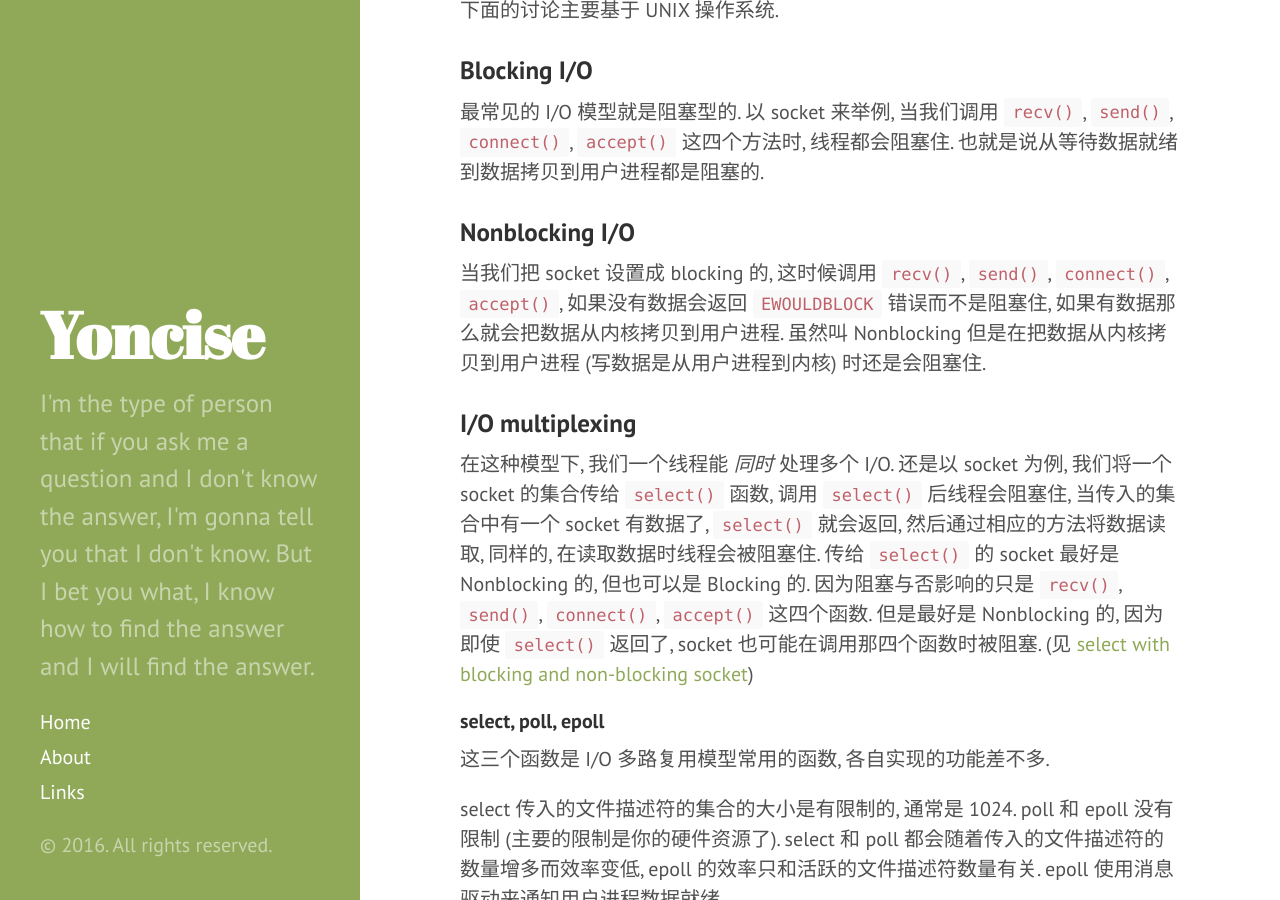
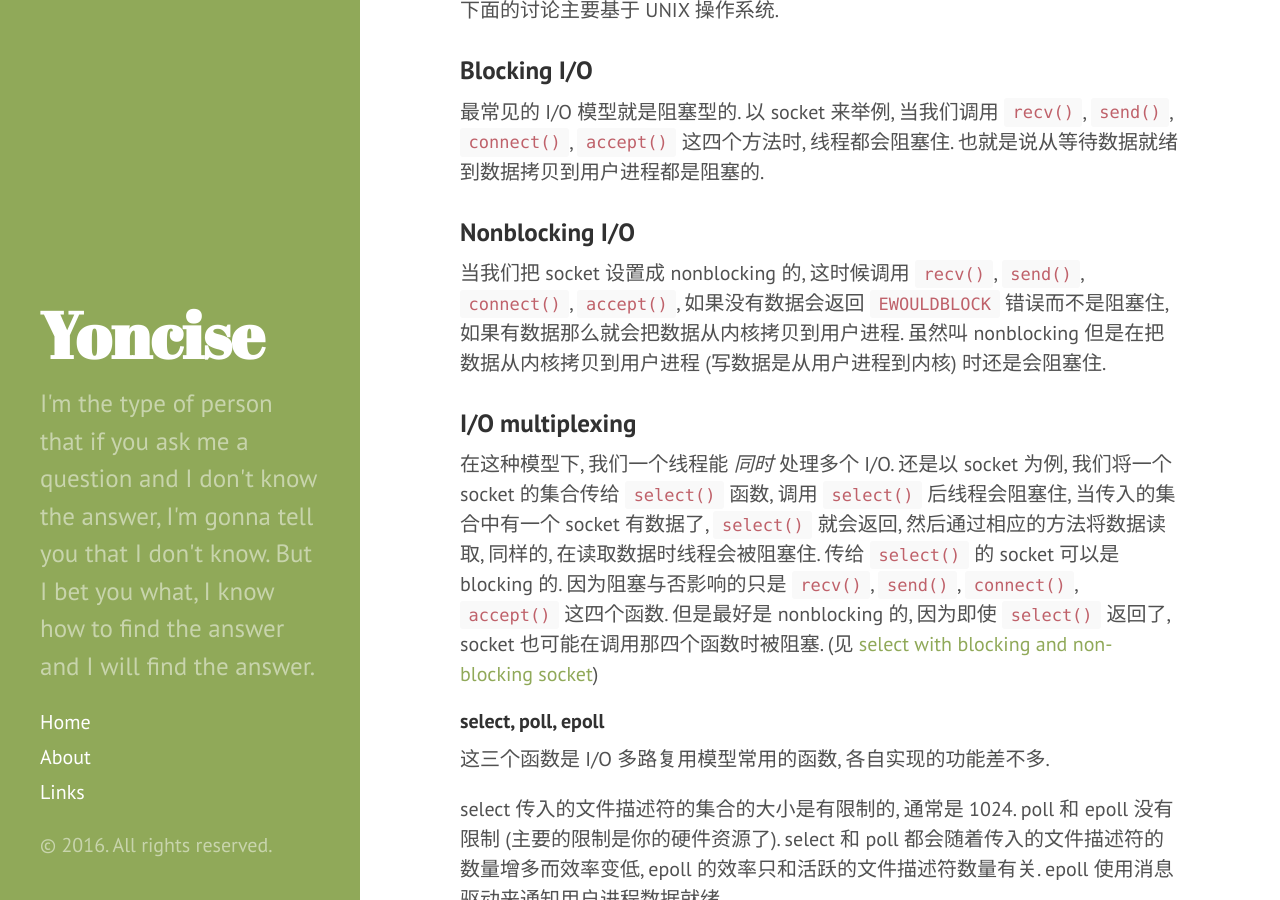
Before and after one commit to yoncise/yoncise.github.io, a Jekyll site: the page built from _posts/2016-11-02-I:O-模型.md, in a window 1280 px wide and 900 px high, scrolled down 791 px. Built offline with Jekyll 4.4.1, drawn with Linux system fonts in a browser that asks for light colours; some of the changed text lies outside the part shown.

Commit message:
lowercase blocking/nonblocking

```diff
--- a/_posts/2016-11-02-I:O-模型.md
+++ b/_posts/2016-11-02-I:O-模型.md
@@ -33,17 +33,17 @@ I/O 模型是 *操作系统* 抽象出来的概念, 方便操作系统统一的
 
 ### Nonblocking I/O
 
-当我们把 socket 设置成 blocking 的, 这时候调用 `recv()`, `send()`, `connect()`, `accept()`, 如果没有数据会返回 `EWOULDBLOCK`
+当我们把 socket 设置成 nonblocking 的, 这时候调用 `recv()`, `send()`, `connect()`, `accept()`, 如果没有数据会返回 `EWOULDBLOCK`
 错误而不是阻塞住, 如果有数据那么就会把数据从内核拷贝到用户进程.
-虽然叫 Nonblocking 但是在把数据从内核拷贝到用户进程 (写数据是从用户进程到内核) 时还是会阻塞住.
+虽然叫 nonblocking 但是在把数据从内核拷贝到用户进程 (写数据是从用户进程到内核) 时还是会阻塞住.
 
 ### I/O multiplexing
 
 在这种模型下, 我们一个线程能 *同时* 处理多个 I/O. 还是以 socket 为例,
 我们将一个 socket 的集合传给 `select()` 函数, 调用 `select()` 后线程会阻塞住,
 当传入的集合中有一个 socket 有数据了, `select()` 就会返回, 然后通过相应的方法将数据读取, 同样的,
-在读取数据时线程会被阻塞住. 传给 `select()` 的 socket 最好是 Nonblocking 的, 但也可以是 Blocking 的.
-因为阻塞与否影响的只是 `recv()`, `send()`, `connect()`, `accept()` 这四个函数. 但是最好是 Nonblocking 的,
+在读取数据时线程会被阻塞住. 传给 `select()` 的 socket 可以是 blocking 的.
+因为阻塞与否影响的只是 `recv()`, `send()`, `connect()`, `accept()` 这四个函数. 但是最好是 nonblocking 的,
 因为即使 `select()` 返回了, socket 也可能在调用那四个函数时被阻塞.
 (见 [select with blocking and non-blocking socket](http://yoncise.com/2014/03/09/select-with-blocking-and-non-blocking-socket/))
 
@@ -99,7 +99,7 @@ POSIX (Portable Operating System Interface) 其实只定义了两种类型的 I/
 - Nonblocking: 下饵之后隔一会就来检查下有没有鱼儿上钩, 没有就做其他事情, 有就把鱼儿放进桶里.
 - I/O multiplexing: 同时用很多鱼竿, 然后在旁边看 (不能干其他事情), 哪个鱼竿有鱼了就捞上来放进桶里.
 - Signal-Driven: 用的是比较高级的鱼竿, 当有鱼上钩时会发出声音提醒
-(可以专心做其它事情, 不用像 Nonblocking 一样亲自来检查), 听到声音提醒之后把鱼儿捞起来放进桶里.
+(可以专心做其它事情, 不用像 nonblocking 一样亲自来检查), 听到声音提醒之后把鱼儿捞起来放进桶里.
 - Asynchronous: 直接雇了个人 (操作系统), 当鱼上钩后捞起来放进桶里, 然后被雇佣的人会过来告诉你鱼钓到了.
 
 > [6.2 I/O Models @ UNIX Network Programming](http://www.masterraghu.com/subjects/np/introduction/unix_network_programming_v1.3/ch06lev1sec2.html)
```
